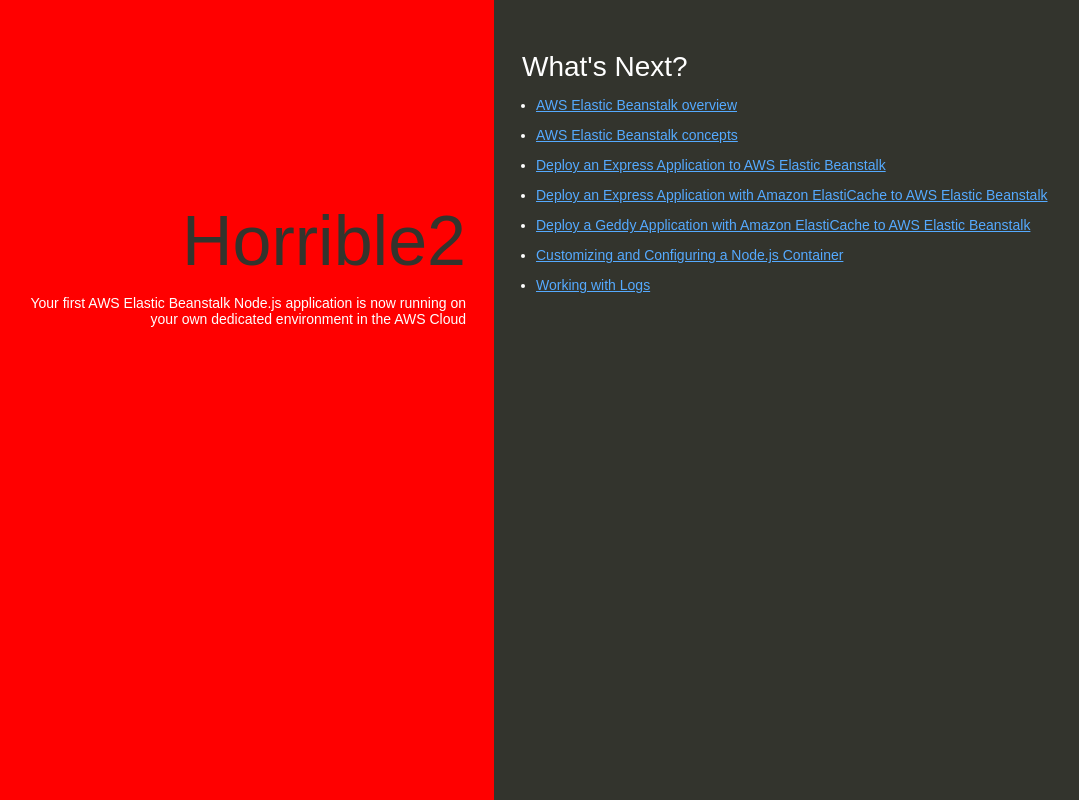
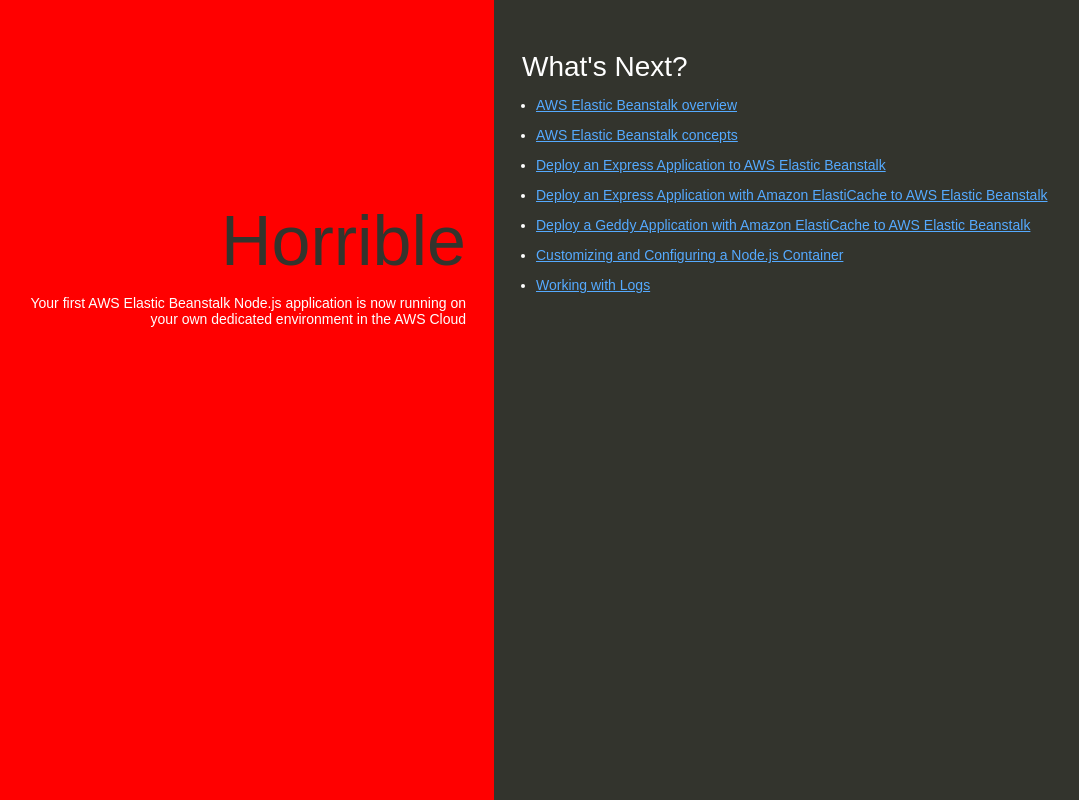
Before and after one commit to nasimahamed2102024-png/my-nodejs-app, a website: page index.html in a window 1280 px wide. Shown: the whole page, without its empty margins (146-1225 px from the left). Drawn offline with Linux system fonts and the light colour scheme.

Commit message:
Update index.html

```diff
--- a/index.html
+++ b/index.html
@@ -74,7 +74,7 @@
   </head>
   <body>
     <div class="textColumn">
-      <h1>Horrible2</h1>
+      <h1>Horrible</h1>
       <p>Your first AWS Elastic Beanstalk Node.js application is now running on your own dedicated environment in the AWS Cloud</p>
     </div>
     <div class="linksColumn">
```
